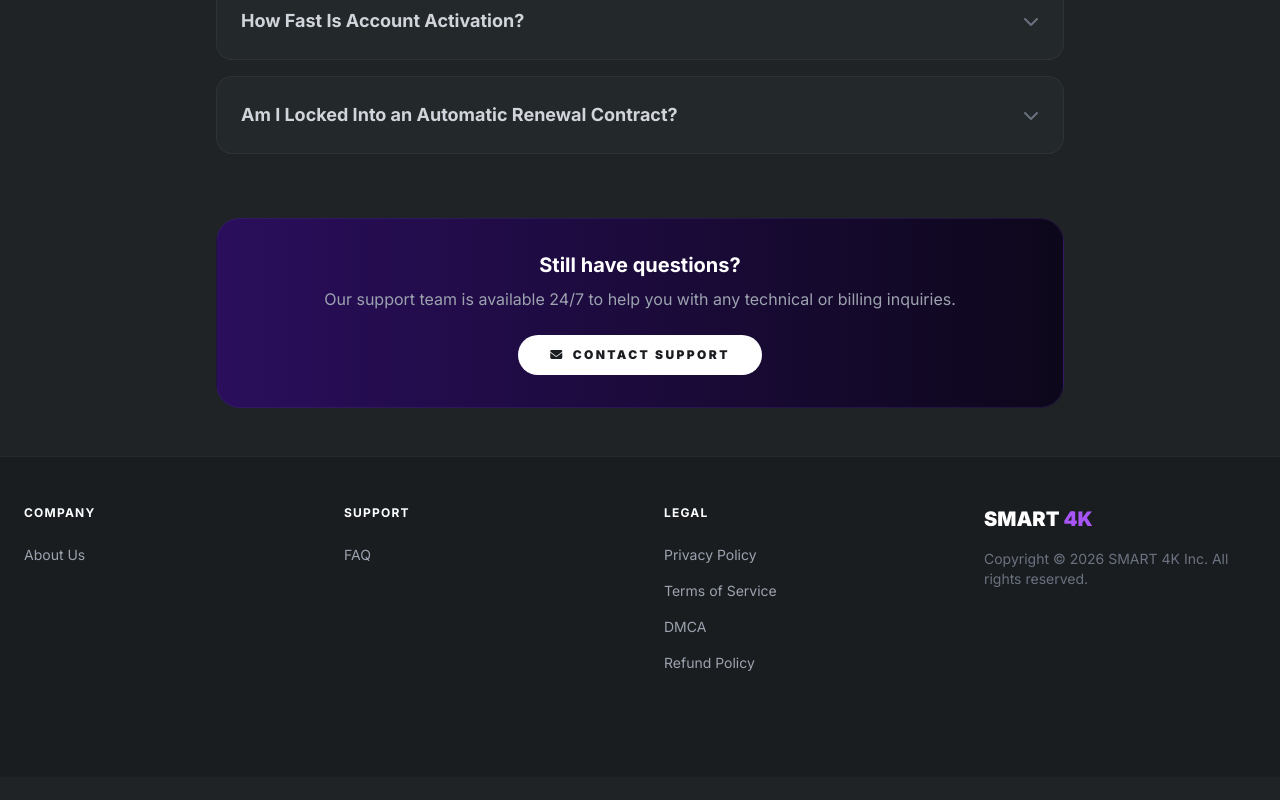
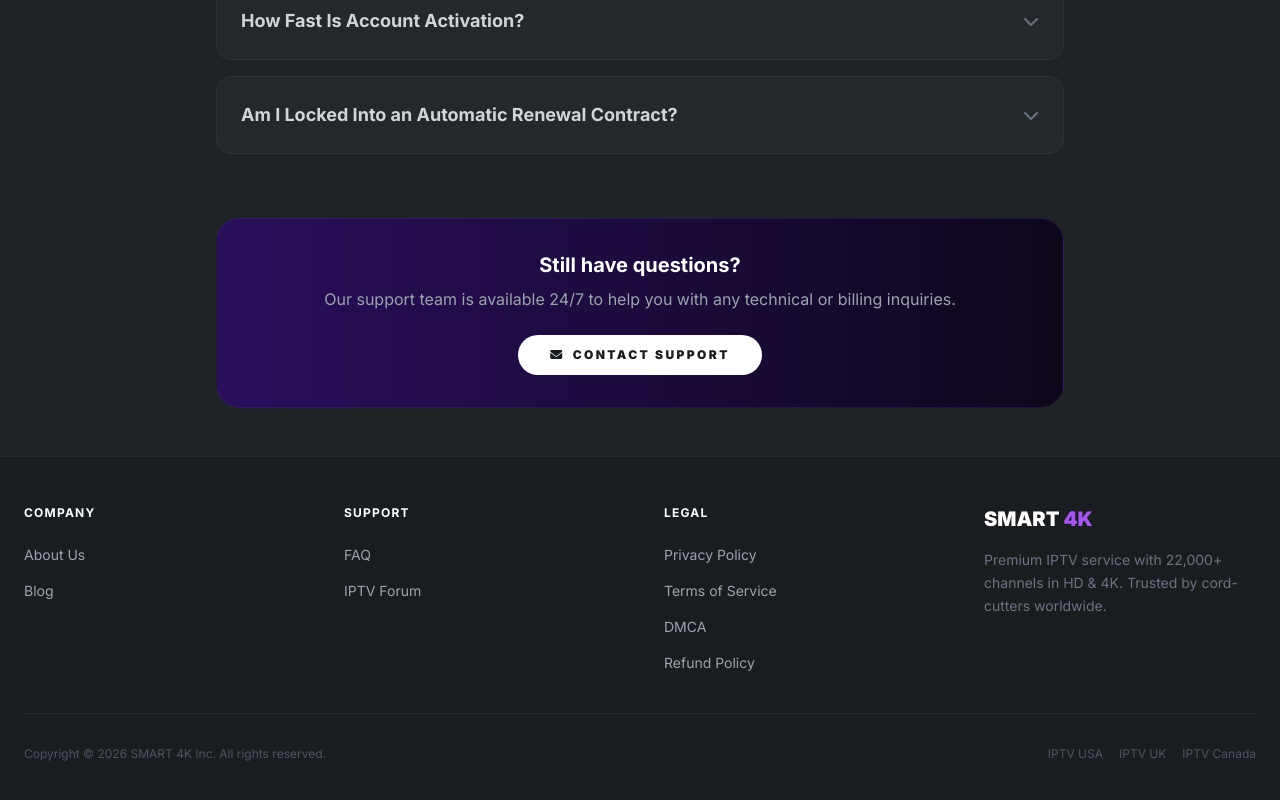
Before and after one commit to tayronsofy/orca4ktv, a Next.js app: page / in a window 1280 px wide. Shown: the part 8749-9549 px from the top of the page. Before the commit the page ends 9526 px from the top, so only its background shows below. Built offline with nearby package versions, Linux system fonts and the light colour scheme.

Commit message:
Your update description

```diff
--- a/components/Footer.tsx
+++ b/components/Footer.tsx
@@ -12,11 +12,12 @@ const Footer: React.FC = () => {
   return (
     <footer className="bg-[#1a1d20] pt-12 pb-10 border-t border-white/5">
       <div className="container mx-auto px-6">
-        <div className="grid grid-cols-2 md:grid-cols-4 gap-12 mb-16">
+        <div className="grid grid-cols-2 md:grid-cols-4 gap-12 mb-10">
           <div>
             <h4 className="font-bold text-white mb-6 uppercase text-xs tracking-widest">Company</h4>
             <ul className="space-y-4 text-sm text-gray-400">
               <li><Link href="/about" className="hover:text-white transition-colors">About Us</Link></li>
+              <li><Link href="/blog" className="hover:text-white transition-colors">Blog</Link></li>
             </ul>
           </div>
           <div>
@@ -27,6 +28,7 @@ const Footer: React.FC = () => {
                   FAQ
                 </button>
               </li>
+              <li><a href="https://iptvrooms.com/" target="_blank" rel="noopener noreferrer" className="hover:text-white transition-colors">IPTV Forum</a></li>
             </ul>
           </div>
           <div>
@@ -42,7 +44,17 @@ const Footer: React.FC = () => {
             <Link href="/" className="text-xl font-black text-white hover:opacity-80 transition-opacity">
               SMART <span className="text-[#a855f7]">4K</span>
             </Link>
-            <p className="text-sm text-gray-500">Copyright © 2026 SMART 4K Inc. All rights reserved.</p>
+            <p className="text-sm text-gray-500 leading-relaxed">
+              Premium IPTV service with 22,000+ channels in HD &amp; 4K. Trusted by cord-cutters worldwide.
+            </p>
+          </div>
+        </div>
+        <div className="border-t border-white/5 pt-8 flex flex-col md:flex-row items-center justify-between gap-4 text-xs text-gray-600">
+          <span>Copyright © 2026 SMART 4K Inc. All rights reserved.</span>
+          <div className="flex items-center gap-4">
+            <Link href="/iptv-usa" className="hover:text-gray-400 transition-colors">IPTV USA</Link>
+            <Link href="/iptv-uk" className="hover:text-gray-400 transition-colors">IPTV UK</Link>
+            <Link href="/iptv-canada" className="hover:text-gray-400 transition-colors">IPTV Canada</Link>
           </div>
         </div>
       </div>
```
